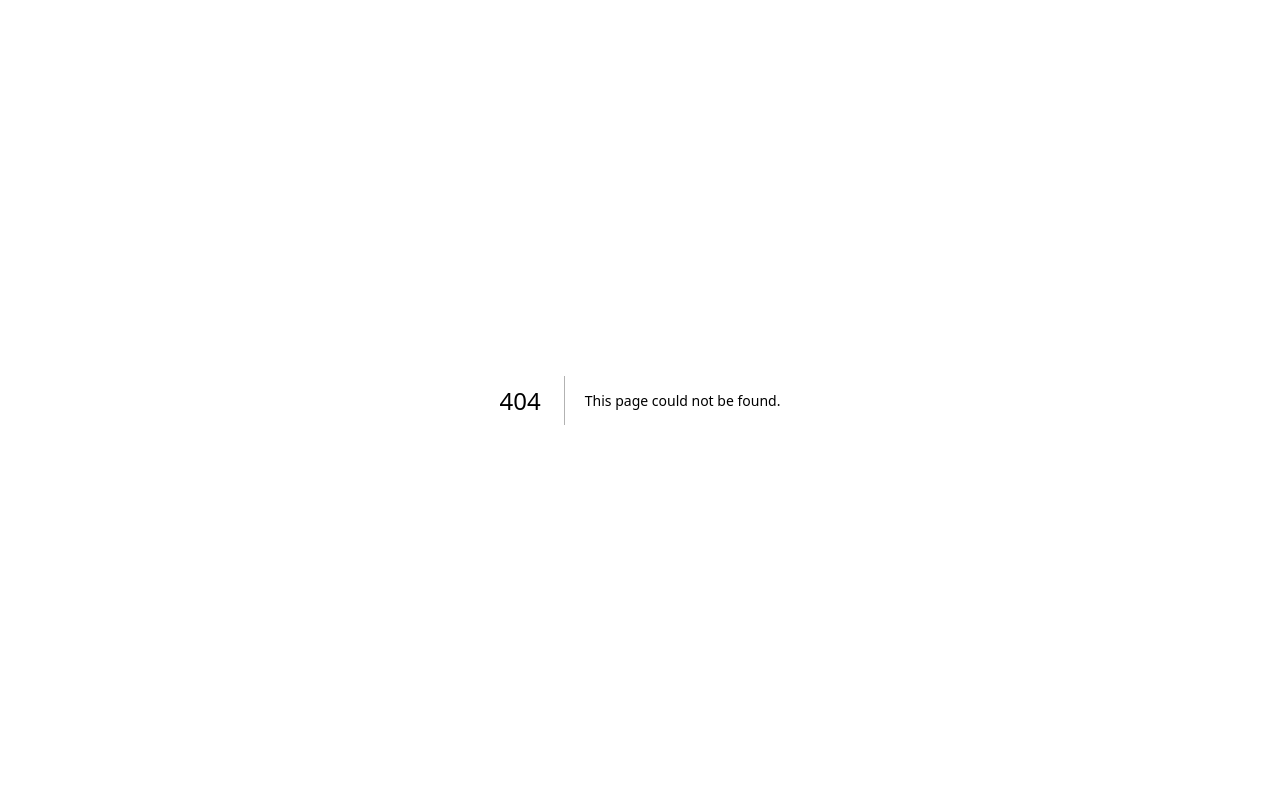
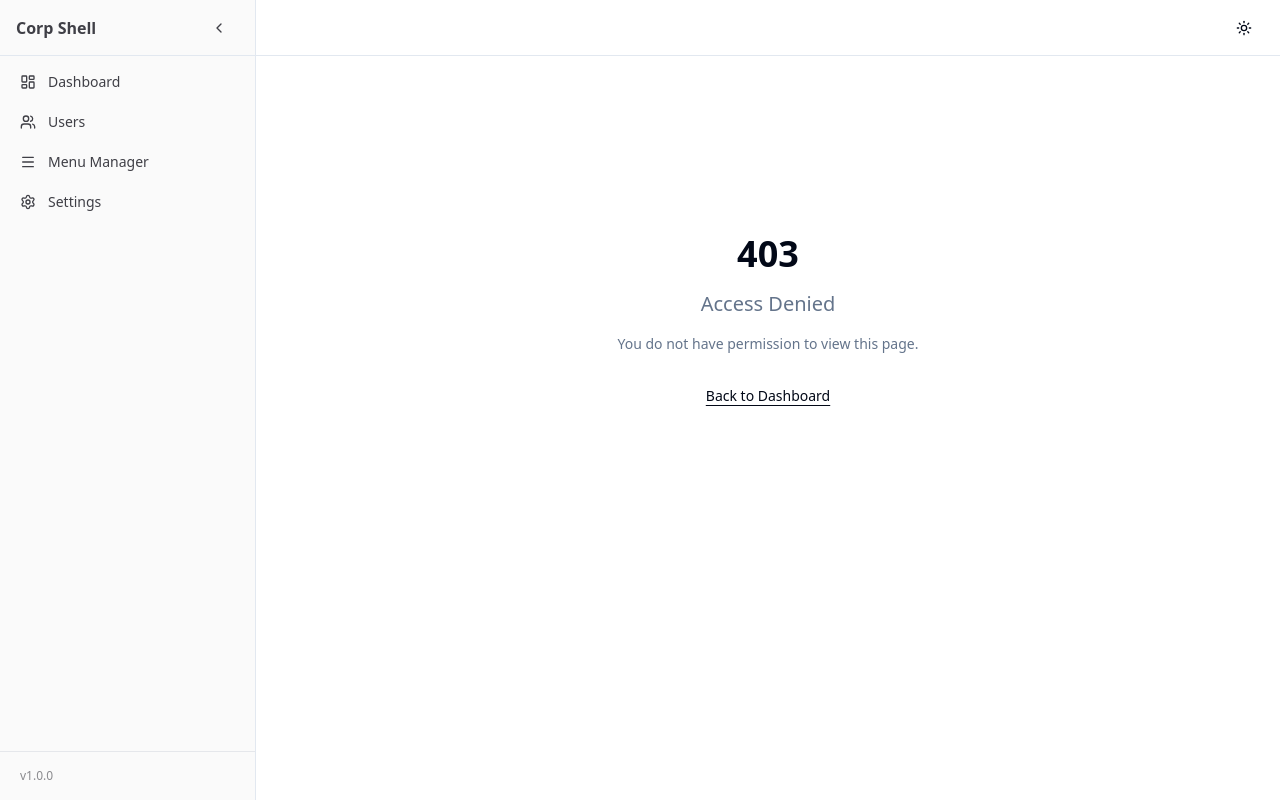
Before and after one commit to s-tkach/aws-corp-shell-app, a Next.js app in the folder shell/: page /403 in a window 1280 px wide. Before the commit this address had no page. Built offline with nearby package versions, Linux system fonts and the light colour scheme.

Commit message:
Implement M5 - RBAC & Middleware

```diff
--- /dev/null
+++ b/shell/app/(shell)/403/page.tsx
@@ -0,0 +1,19 @@
+import Link from "next/link";
+
+export default function AccessDeniedPage() {
+  return (
+    <div className="flex flex-col items-center justify-center min-h-[60vh] gap-4 text-center">
+      <h1 className="text-4xl font-bold">403</h1>
+      <p className="text-xl text-muted-foreground">Access Denied</p>
+      <p className="text-sm text-muted-foreground max-w-sm">
+        You do not have permission to view this page.
+      </p>
+      <Link
+        href="/dashboard"
+        className="mt-4 underline underline-offset-4 text-sm hover:text-primary"
+      >
+        Back to Dashboard
+      </Link>
+    </div>
+  );
+}
--- /dev/null
+++ b/shell/lib/auth-guard.ts
@@ -0,0 +1,22 @@
+import { auth } from "@/lib/auth";
+
+export async function requireRoles(requiredRoles: string[]): Promise<void> {
+  const session = await auth();
+
+  if (!session) {
+    throw new Response(JSON.stringify({ error: "Unauthorized" }), {
+      status: 401,
+      headers: { "Content-Type": "application/json" },
+    });
+  }
+
+  const userRoles: string[] = session.user.roles ?? [];
+  const hasRole = requiredRoles.some((r) => userRoles.includes(r));
+
+  if (!hasRole) {
+    throw new Response(JSON.stringify({ error: "Forbidden" }), {
+      status: 403,
+      headers: { "Content-Type": "application/json" },
+    });
+  }
+}
--- a/shell/middleware.ts
+++ b/shell/middleware.ts
@@ -2,6 +2,9 @@ import { NextResponse, type NextRequest } from "next/server";
 import { auth } from "@/lib/auth";
 import { db } from "@/lib/db/client";
 import { shellConfig } from "@/lib/db/schema";
+
+const ADMIN_ROUTES = ["/admin", "/api/admin"];
+const ADMIN_ROLES = new Set(["super_admin", "admin"]);
 
 async function getSetupComplete(): Promise<boolean> {
   const rows = await db
@@ -9,6 +12,16 @@ async function getSetupComplete(): Promise<boolean> {
     .from(shellConfig)
     .limit(1);
   return rows[0]?.setupComplete ?? false;
+}
+
+function isAdminRoute(pathname: string): boolean {
+  return ADMIN_ROUTES.some(
+    (prefix) => pathname === prefix || pathname.startsWith(prefix + "/")
+  );
+}
+
+function hasAdminRole(roles: string[]): boolean {
+  return roles.some((r) => ADMIN_ROLES.has(r));
 }
 
 export default async function middleware(request: NextRequest) {
@@ -28,10 +41,21 @@ export default async function middleware(request: NextRequest) {
     return new NextResponse(null, { status: 404 });
   }
 
-  // Require authenticated session for all other routes
+  // Auth group routes are public (login, error pages)
+  if (pathname.startsWith("/(auth)")) {
+    return NextResponse.next();
+  }
+
   const session = await auth();
+
   if (!session) {
     return NextResponse.redirect(new URL("/api/auth/signin", request.url));
+  }
+
+  const roles: string[] = session.user.roles ?? [];
+
+  if (isAdminRoute(pathname) && !hasAdminRole(roles)) {
+    return NextResponse.rewrite(new URL("/403", request.url));
   }
 
   return NextResponse.next();
```
Also changed, not shown: 1 other file (tests, documents, lock files or other folders).
